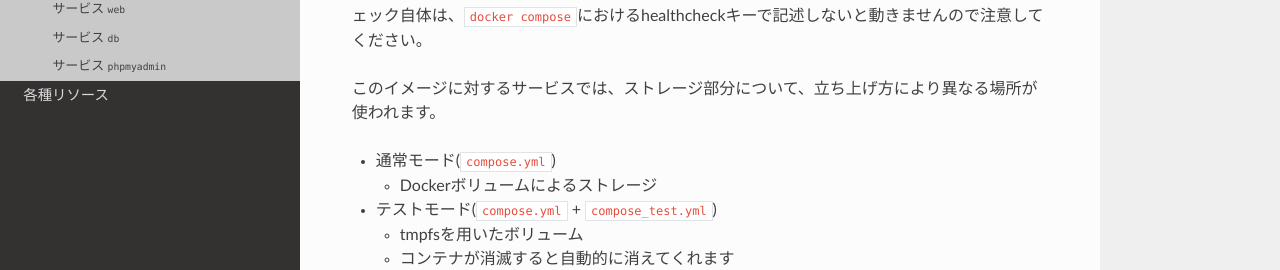
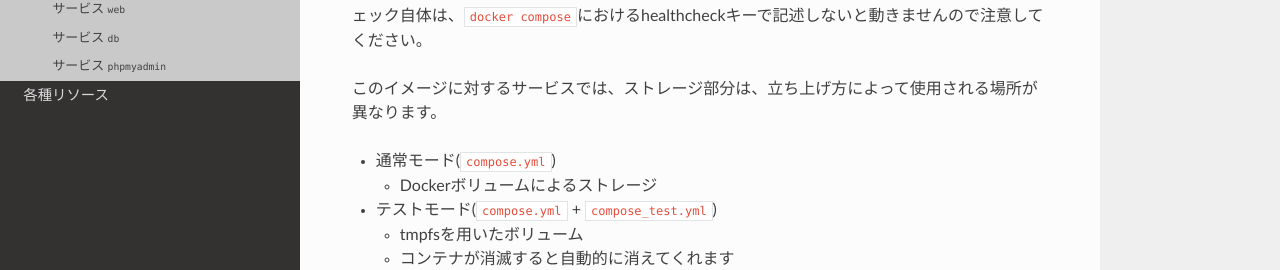
Before and after one commit to densuke/xampp-devenv-doc, a Sphinx documentation site: the page built from source/structure/containers.md, in a window 1280 px wide and 900 px high, scrolled down 1057 px. Shown: the part 308-578 px from the top of the window. Built offline with Sphinx 7.4.7 and the Read the Docs theme 3.1.0, drawn with Linux system fonts in a browser that asks for light colours; pages that are not in the unit, such as notebooks, are missing from menus; the version number is read from the project's files by our own code.

Commit message:
Update source/structure/containers.md
@gemini-code-assist の提案による

Co-authored-by: gemini-code-assist[bot] <176961590+gemini-code-assist[bot]@users.noreply.github.com>

```diff
--- a/source/structure/containers.md
+++ b/source/structure/containers.md
@@ -28,7 +28,7 @@ publicディレクトリ以下がWebサーバーベースで公開される部
 データベースの基本部分はMySQLの公式イメージそのままで、一定時間ごとに稼働中かをチェックするヘルスチェックスケジューラーを立てられるようにスクリプトを入れています。
 ヘルスチェック自体は、`docker compose`におけるhealthcheckキーで記述しないと動きませんので注意してください。
 
-このイメージに対するサービスでは、ストレージ部分について、立ち上げ方により異なる場所が使われます。
+このイメージに対するサービスでは、ストレージ部分は、立ち上げ方によって使用される場所が異なります。
 
 - 通常モード(`compose.yml`)
   - Dockerボリュームによるストレージ
```
